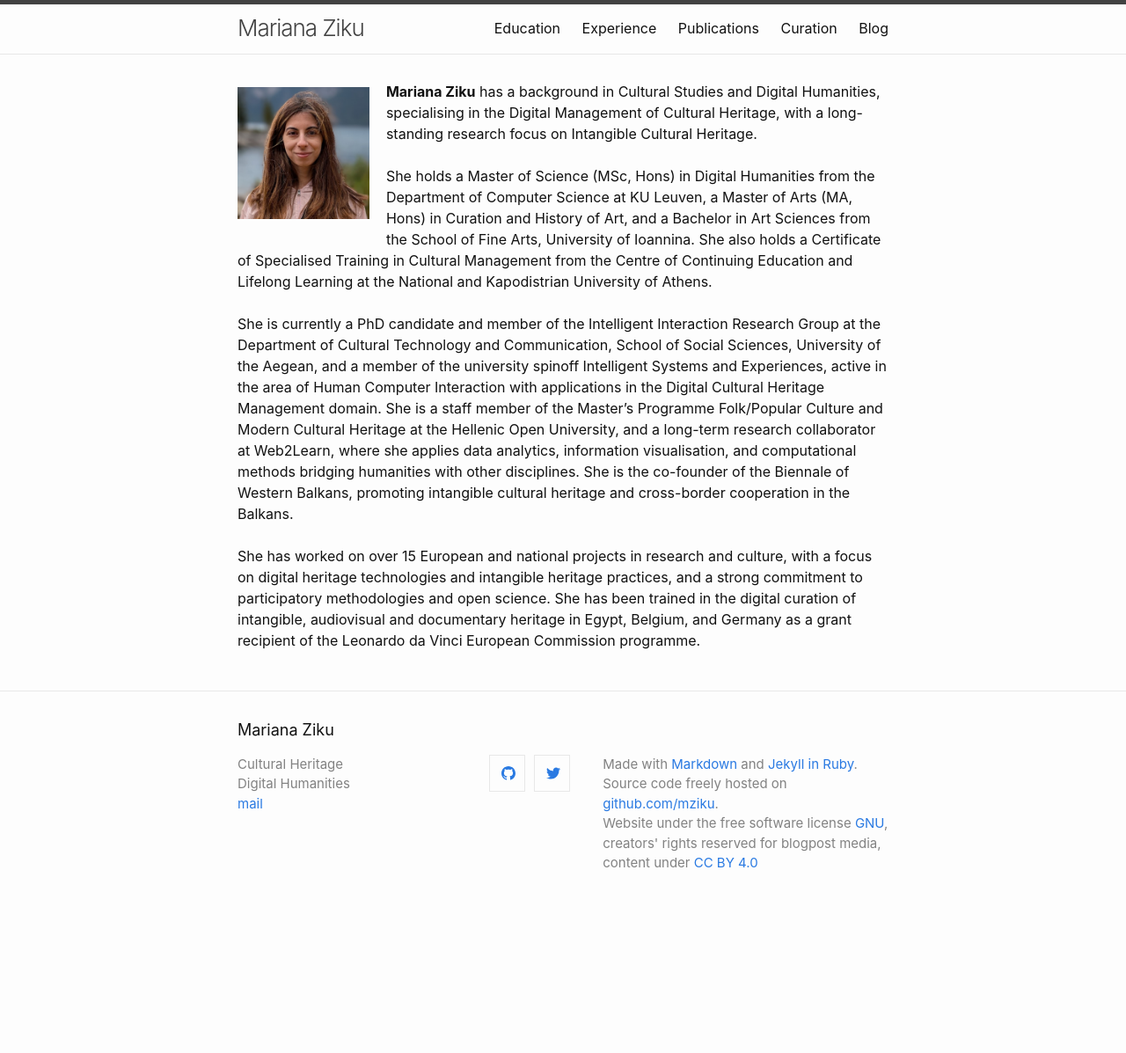
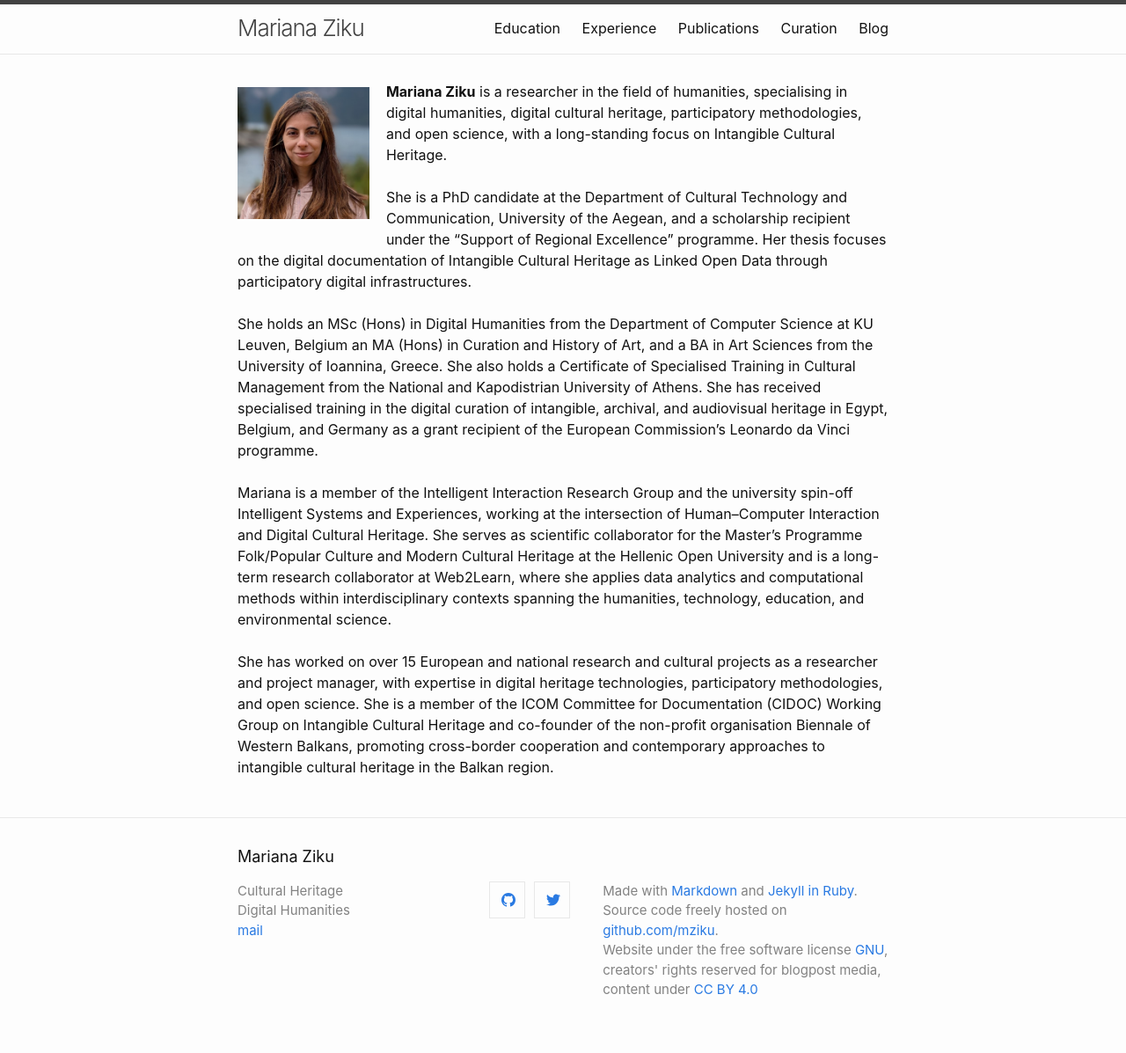
Before and after one commit to mziku/mziku.github.io, a Jekyll site: the page built from index.md, in a window 1280 px wide. Shown: the whole page at 88% size. Built offline with Jekyll 4.4.1, drawn with Linux system fonts in a browser that asks for light colours; our own code applies the rules of GitHub Pages for plain Markdown files; before the commit the page ends 1053 px from its top, so only the background shows below that.

Commit message:
bio-photo update.md

```diff
--- a/index.md
+++ b/index.md
@@ -1,11 +1,14 @@
 <p style="float: left;"><img src="https://mziku.github.io/images/Mariana-Ziku-profile-photo.jpg" style="float:left; margin-top:2mm; margin-right:5mm; margin-left:5;" alt="mariana-ziku-profile-picture" width="150" height="auto"></p>
-**Mariana Ziku** has a background in Cultural Studies and Digital Humanities, specialising in the Digital Management of Cultural Heritage, with a long-standing research focus on Intangible Cultural Heritage.
+**Mariana Ziku** is a researcher in the field of humanities, specialising in digital humanities, digital cultural heritage, participatory methodologies, and open science, with a long-standing focus on Intangible Cultural Heritage.
 <br>
 <br>
-She holds a Master of Science (MSc, Hons) in Digital Humanities from the Department of Computer Science at KU Leuven, a Master of Arts (MA, Hons) in Curation and History of Art, and a Bachelor in Art Sciences from the School of Fine Arts, University of Ioannina. She also holds a Certificate of Specialised Training in Cultural Management from the Centre of Continuing Education and Lifelong Learning at the National and Kapodistrian University of Athens.
+She is a PhD candidate at the Department of Cultural Technology and Communication, University of the Aegean, and a scholarship recipient under the “Support of Regional Excellence” programme. Her thesis focuses on the digital documentation of Intangible Cultural Heritage as Linked Open Data through participatory digital infrastructures.
 <br>
 <br>
-She is currently a PhD candidate and member of the Intelligent Interaction Research Group at the Department of Cultural Technology and Communication, School of Social Sciences, University of the Aegean, and a member of the university spinoff Intelligent Systems and Experiences, active in the area of Human Computer Interaction with applications in the Digital Cultural Heritage Management domain. She is a staff member of the Master’s Programme Folk/Popular Culture and Modern Cultural Heritage at the Hellenic Open University, and a long-term research collaborator at Web2Learn, where she applies data analytics, information visualisation, and computational methods bridging humanities with other disciplines. She is the co-founder of the Biennale of Western Balkans, promoting intangible cultural heritage and cross-border cooperation in the Balkans.
+She holds an MSc (Hons) in Digital Humanities from the Department of Computer Science at KU Leuven, Belgium an MA (Hons) in Curation and History of Art, and a BA in Art Sciences from the University of Ioannina, Greece. She also holds a Certificate of Specialised Training in Cultural Management from the National and Kapodistrian University of Athens. She has received specialised training in the digital curation of intangible, archival, and audiovisual heritage in Egypt, Belgium, and Germany as a grant recipient of the European Commission’s Leonardo da Vinci programme.
 <br>
 <br>
-She has worked on over 15 European and national projects in research and culture, with a focus on digital heritage technologies and intangible heritage practices, and a strong commitment to participatory methodologies and open science. She has been trained in the digital curation of intangible, audiovisual and documentary heritage in Egypt, Belgium, and Germany as a grant recipient of the Leonardo da Vinci European Commission programme.
+Mariana is a member of the Intelligent Interaction Research Group and the university spin-off Intelligent Systems and Experiences, working at the intersection of Human–Computer Interaction and Digital Cultural Heritage. She serves as scientific collaborator for the Master’s Programme Folk/Popular Culture and Modern Cultural Heritage at the Hellenic Open University and is a long-term research collaborator at Web2Learn, where she applies data analytics and computational methods within interdisciplinary contexts spanning the humanities, technology, education, and environmental science.
+<br>
+<br>
+She has worked on over 15 European and national research and cultural projects as a researcher and project manager, with expertise in digital heritage technologies, participatory methodologies, and open science. She is a member of the ICOM Committee for Documentation (CIDOC) Working Group on Intangible Cultural Heritage and co-founder of the non-profit organisation Biennale of Western Balkans, promoting cross-border cooperation and contemporary approaches to intangible cultural heritage in the Balkan region.
```
